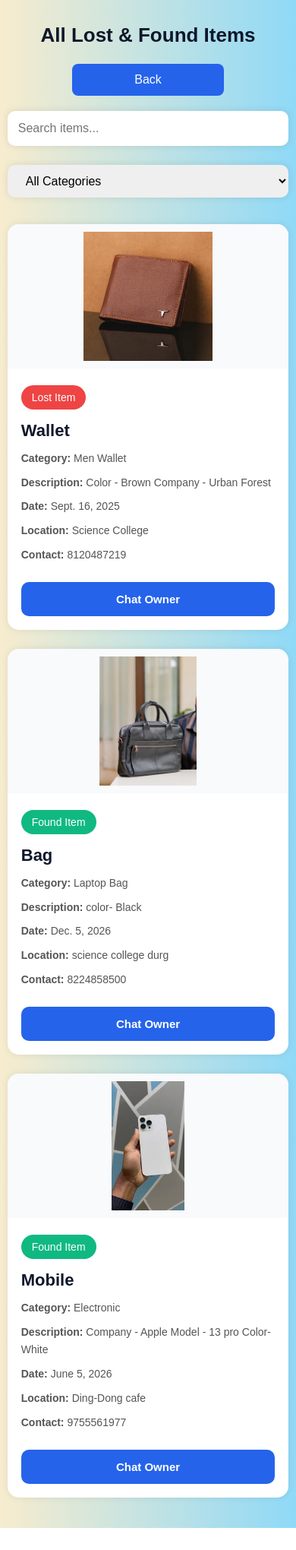
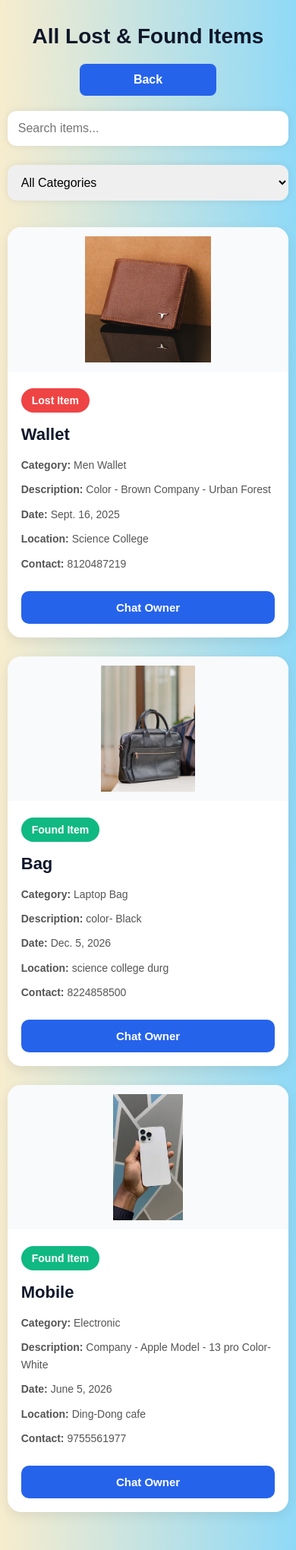
Before and after one commit to maurya162/Techonet, a Django app: page /all-items/ in a window 390 px wide. Shown: the whole page at 76% size. Before the commit the page ends 2011 px from the top, so only its background shows below. Run offline with Django 5.2, Linux system fonts and the light colour scheme; a user stored in the database is signed in; data comes from the database, SQL or seed files in the repository; both versions use the stored data as it was after the commit.

Commit message:
updated design

```diff
--- a/lostfound_project/templates/all_items.html
+++ b/lostfound_project/templates/all_items.html
@@ -11,10 +11,23 @@
 <link rel="stylesheet"
       href="{% static 'css/style.css' %}">
 
+
+
 <style>
 
+*{
+    margin:0;
+    padding:0;
+    box-sizing:border-box;
+}
+
+html,
 body{
-    background:linear-gradient( to right,#f7ecce,#8fd9f7);
+
+    width:100%;
+    overflow-x:hidden;
+
+    background:linear-gradient(to right,#f7ecce,#8fd9f7);
 
     font-family:Arial;
 }
@@ -22,14 +35,20 @@ body{
 /* TOP BAR */
 
 .top-bar{
+
     width:90%;
+
     margin:30px auto 20px;
 
     position:relative;
 
     display:flex;
+
     justify-content:center;
+
     align-items:center;
+
+    gap:20px;
 }
 
 /* BACK BUTTON */
@@ -52,60 +71,98 @@ body{
 
     font-size:16px;
 
+    font-weight:bold;
+
     transition:0.3s;
 }
 
 .back-btn:hover{
+
     background:#1d4ed8;
+
+    transform:translateY(-2px);
 }
 
 /* CONTAINER */
 
 .container{
+
     width:90%;
-    margin:20px auto 40px;
+
+    margin:20px auto 50px;
 }
 
+/* TITLE */
+
 .title h1{
+
     font-size:45px;
+
     color:#0f172a;
+
+    text-align:center;
+
+    line-height:1.3;
 }
 
 /* SEARCH BAR */
 
 .search-box{
+
     width:100%;
+
     margin-bottom:25px;
-    text-align:center;
+
+    display:flex;
+
+    justify-content:center;
 }
 
 .search-box input{
+
     width:60%;
-    padding:15px;
+
+    padding:15px 18px;
+
     border:none;
-    border-radius:10px;
+
+    border-radius:12px;
+
     font-size:18px;
-    box-shadow:0 0 10px rgba(0,0,0,0.1);
+
+    outline:none;
+
+    box-shadow:0 0 10px rgba(0,0,0,0.08);
 }
 
 /* FILTER */
 
 .filter-box{
+
     text-align:center;
+
     margin-bottom:35px;
 }
 
 .filter-box select{
-    padding:12px 20px;
+
+    padding:14px 20px;
+
     border:none;
-    border-radius:10px;
+
+    border-radius:12px;
+
     font-size:17px;
-    box-shadow:0 0 10px rgba(0,0,0,0.1);
+
+    outline:none;
+
+    box-shadow:0 0 10px rgba(0,0,0,0.08);
 }
 
 /* CARD GRID */
 
 .card-container{
+
     display:grid;
 
     grid-template-columns:
@@ -117,61 +174,95 @@ body{
 /* CARD */
 
 .card{
+
     background:white;
-    border-radius:15px;
+
+    border-radius:18px;
+
     overflow:hidden;
-    box-shadow:0 0 10px rgba(0,0,0,0.08);
+
+    box-shadow:0 5px 15px rgba(0,0,0,0.08);
+
     transition:0.3s;
 }
 
 .card:hover{
+
     transform:translateY(-5px);
 }
 
+/* IMAGE */
+
 .card img{
+
     width:100%;
-    height:220px;
+
+    height:240px;
+
     object-fit:contain;
+
     background:#f8fafc;
-    padding:10px;
+
+    padding:12px;
 }
 
 /* CARD CONTENT */
 
 .card-content{
-    padding:20px;
+
+    padding:22px;
 }
 
 .badge{
+
     display:inline-block;
+
     padding:8px 14px;
+
     border-radius:30px;
+
     color:white;
+
     font-size:14px;
+
     margin-bottom:15px;
+
+    font-weight:bold;
 }
 
 .lost{
+
     background:#ef4444;
 }
 
 .found{
+
     background:#10b981;
 }
 
 .card-content h2{
-    margin-bottom:12px;
+
+    margin-bottom:14px;
+
     color:#0f172a;
+
+    font-size:28px;
+
+    line-height:1.3;
 }
 
 .card-content p{
-    margin-bottom:8px;
+
+    margin-bottom:10px;
+
     color:#555;
-    line-height:1.5;
+
+    line-height:1.7;
+
+    word-wrap:break-word;
 }
 
-
-/* CHAT BUTTON */
+/* BUTTON */
 
 .chat-btn{
 
@@ -179,7 +270,7 @@ body{
 
     margin-top:15px;
 
-    padding:12px 22px;
+    padding:13px 24px;
 
     background:#2563eb;
 
@@ -203,14 +294,29 @@ body{
     transform:translateY(-2px);
 }
 
+/* =========================
+   TABLET RESPONSIVE
+========================= */
+
+@media(max-width:992px){
+
+    .search-box input{
+
+        width:80%;
+    }
+
+    .card-container{
+
+        grid-template-columns:
+        repeat(auto-fit,minmax(280px,1fr));
+    }
+}
 
 /* =========================
-   MOBILE RESPONSIVE ONLY
+   MOBILE RESPONSIVE
 ========================= */
 
 @media(max-width:768px){
-
-    /* TOP BAR */
 
     .top-bar{
 
@@ -218,46 +324,36 @@ body{
 
         flex-direction:column;
 
-        gap:20px;
+        text-align:center;
 
-        text-align:center;
-    }
-
-    .title h1{
-
-        font-size:32px;
-
-        line-height:1.3;
+        gap:18px;
     }
 
     .back-btn{
 
         position:static;
 
-        width:200px;
+        width:180px;
 
         text-align:center;
     }
-
-    /* CONTAINER */
 
     .container{
 
         width:95%;
     }
 
-    /* SEARCH */
+    .title h1{
+
+        font-size:34px;
+    }
 
     .search-box input{
 
         width:100%;
 
         font-size:16px;
-
-        padding:14px;
     }
-
-    /* FILTER */
 
     .filter-box select{
 
@@ -266,25 +362,19 @@ body{
         font-size:16px;
     }
 
-    /* CARD GRID */
-
     .card-container{
 
         grid-template-columns:1fr;
     }
 
-    /* CARD */
-
     .card img{
 
         height:220px;
-
-        object-fit:contain;
     }
 
     .card-content{
 
-        padding:18px;
+        padding:20px;
     }
 
     .card-content h2{
@@ -295,34 +385,35 @@ body{
     .card-content p{
 
         font-size:15px;
-
-        line-height:1.7;
     }
-
-    /* BUTTON */
 
     .chat-btn{
 
         width:100%;
 
         text-align:center;
-
-        padding:14px 20px;
     }
 }
 
-/* EXTRA SMALL DEVICES */
+/* =========================
+   SMALL MOBILE
+========================= */
 
 @media(max-width:480px){
 
     .title h1{
 
-        font-size:26px;
+        font-size:28px;
     }
 
     .card img{
 
         height:190px;
+    }
+
+    .card-content{
+
+        padding:18px;
     }
 
     .card-content h2{
@@ -333,6 +424,18 @@ body{
     .card-content p{
 
         font-size:14px;
+
+        line-height:1.6;
+    }
+
+    .search-box input{
+
+        padding:14px;
+    }
+
+    .filter-box select{
+
+        padding:14px;
     }
 }
 
```
Also changed, not shown: lostfound_project/templates/login.html (+48 -12 lines), lostfound_project/templates/register.html (+58 -11 lines), lostfound_project/db.sqlite3.
